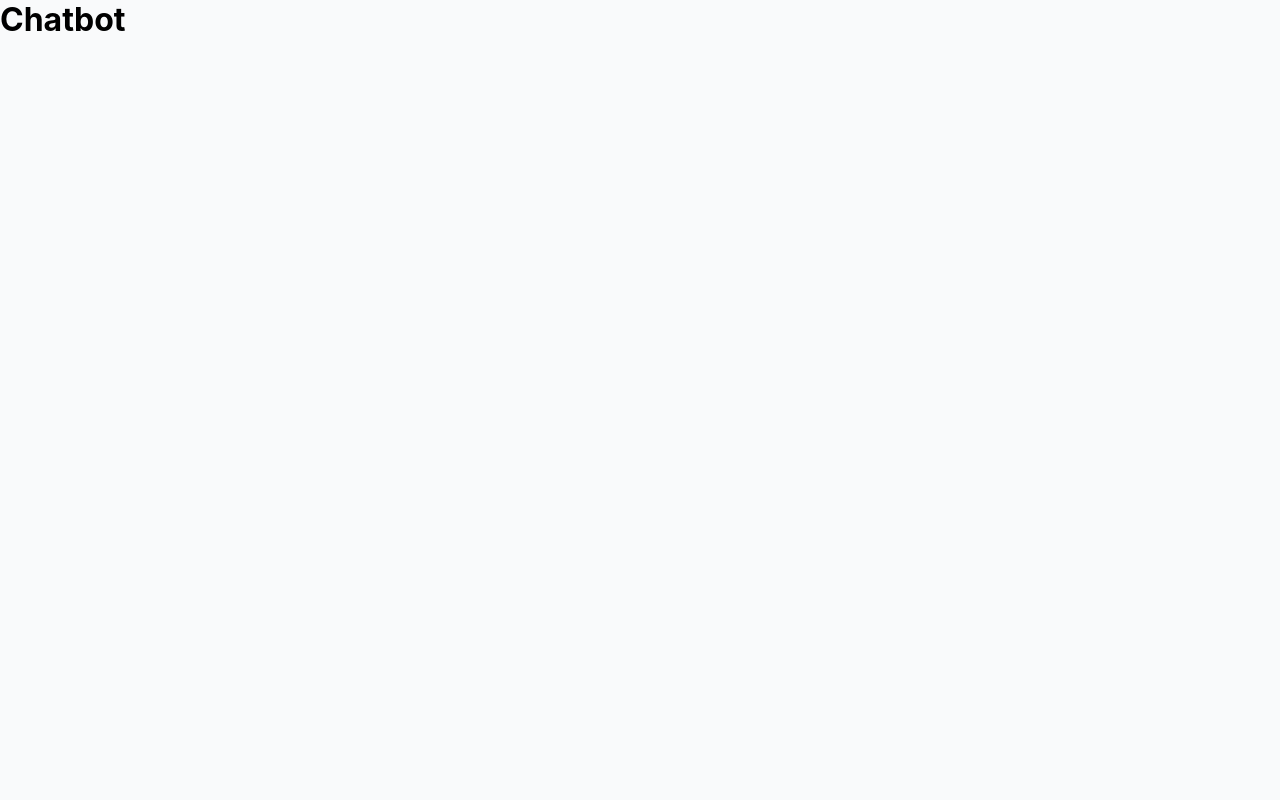
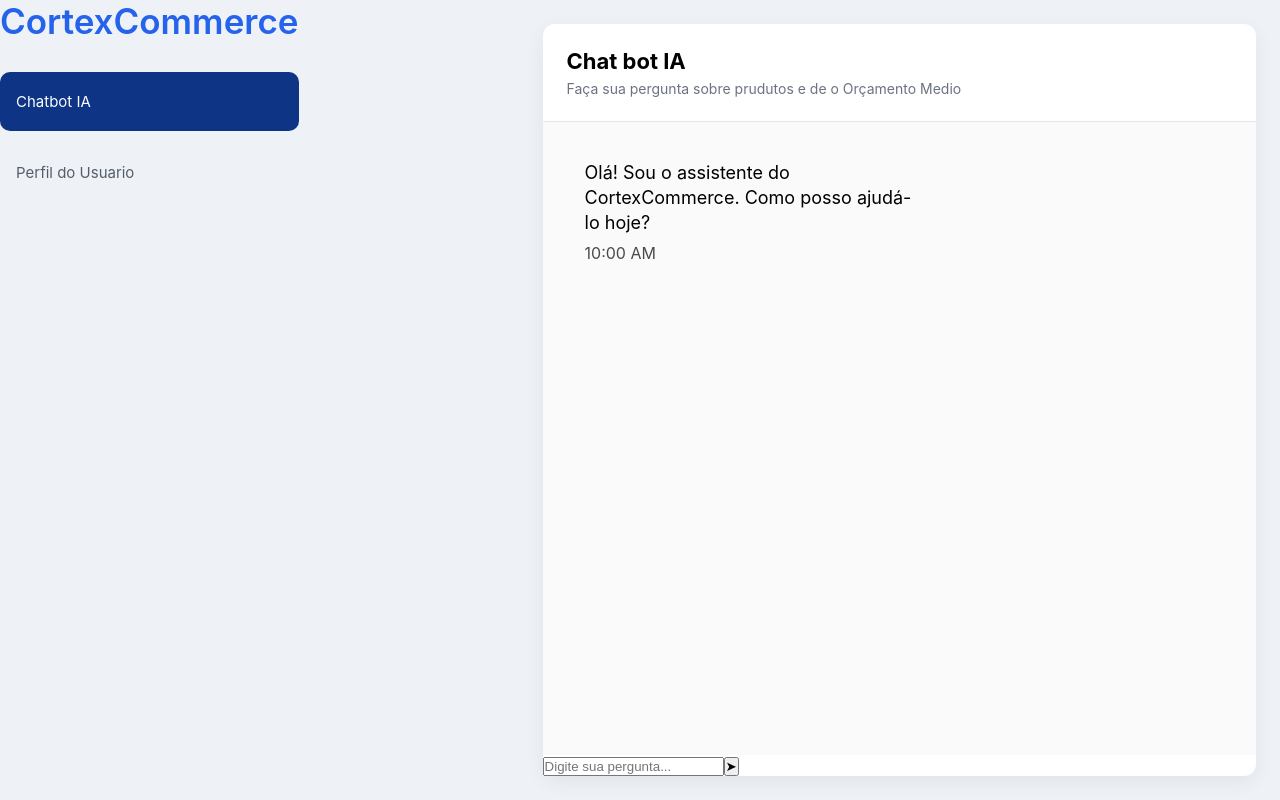
Before and after one commit to RodrigoPCamilo/CortexCommerce-FrontEnd, a React (Vite) app: page /chatbot in a window 1280 px wide. Built offline with nearby package versions, Linux system fonts and the light colour scheme.

Commit message:
paginas do char e menu lateral quase concluidas

```diff
--- /dev/null
+++ b/src/componentes/MensagemChat.css
@@ -0,0 +1,25 @@
+.mensagem {
+    max-width: 55%;
+    padding: 14px 18px;
+    border-radius: 14px;
+    font-size: 18px;
+    line-height: 1.4;
+  }
+
+  .mensagem.bot {
+    background: #f1f5f9;
+    align-self: flex-start;
+  }
+
+  .mensagem.usuario {
+    background: #2563eb;
+    color: white;
+    align-self: flex-end;
+  }
+
+  .hora {
+    display: block;
+    font-size: 16px;
+    margin-top: 6px;
+    opacity: 0.7;
+  }
--- a/src/componentes/MensagemChat.jsx
+++ b/src/componentes/MensagemChat.jsx
@@ -0,0 +1,12 @@
+import "./MensagemChat.css";
+
+function MensagemChat({ tipo, texto, hora }) {
+  return (
+    <div className={`mensagem ${tipo}`}>
+      <span>{texto}</span>
+      <span className="hora">{hora}</span>
+    </div>
+  );
+}
+
+export default MensagemChat;
--- a/src/componentes/MenuLateral.css
+++ b/src/componentes/MenuLateral.css
@@ -0,0 +1,44 @@
+.menu-lateral {
+    width: 220px;
+    height: 100vh;
+    background: #648aaf;
+    border-right: 1px solid #e5e7eb;
+    padding: 24px 16px;
+    position: fixed;
+    left: 0;
+    top: 0;
+  }
+
+  .logo {
+    font-size: 35px;
+    font-weight: 600;
+    color: #2563eb;
+    margin-bottom: 30px;
+  }
+
+  nav {
+    display: flex;
+    flex-direction: column;
+    gap: 12px;
+  }
+
+  .item {
+    display: flex;
+    align-items: center;
+    gap: 10px;
+    padding: 20px 16px;
+    border-radius: 10px;
+    text-decoration: none;
+    color: #555d69;
+    font-size: 15px;
+    transition: background 0.2s;
+  }
+
+  .item:hover {
+    background: #9aa7c2;
+  }
+
+  .item.ativo {
+    background: #0e3486;
+    color: rgb(253, 253, 253);
+  }
--- a/src/componentes/MenuLateral.jsx
+++ b/src/componentes/MenuLateral.jsx
@@ -0,0 +1,27 @@
+import { NavLink } from "react-router-dom";
+import "./MenuLateral.css";
+
+function MeenuLateral() {
+    return(
+        <aside className="Menu-lateral">
+            <h1 className="logo">CortexCommerce</h1>
+
+            <nav>
+                <NavLink
+                    to="/chatbot"
+                    className={({ isActive }) => (isActive ? "item ativo" : "item")}
+                >Chatbot IA
+                </NavLink>
+
+                <NavLink
+                    to="/perfil"
+                    className={({ isActive }) => (isActive ? "item ativo" : "item")}
+                >
+                    Perfil do Usuario
+                </NavLink>
+            </nav>
+        </aside>
+    );
+
+}
+export default MeenuLateral;
--- a/src/paginas/Chatbot.css
+++ b/src/paginas/Chatbot.css
@@ -0,0 +1,73 @@
+.pagina-chat {
+    display: flex;
+    background: #eef2f7;
+    min-height: 100vh;
+  }
+
+  .conteudo-chat {
+    margin-left: 220px;
+    padding: 24px;
+    width: calc(100% - 220px);
+  }
+
+
+  .chat-cartao {
+    background: #ffffff;
+    border-radius: 12px;
+    height: calc(100vh - 48px);
+    display: flex;
+    flex-direction: column;
+    box-shadow: 0 6px 20px rgba(0, 0, 0, 0.06);
+  }
+
+  .chat-cabecalho {
+    padding: 24px;
+    border-bottom: 1px solid #e5e7eb;
+  }
+
+  .chat-cabecalho h2 {
+    margin: 0;
+    font-size: 22px;
+  }
+
+  .chat-cabecalho p {
+    margin-top: 6px;
+    color: #6b7280;
+    font-size: 14px;
+  }
+
+  .chat-mensagens {
+    flex: 1;
+    padding: 24px;
+    display: flex;
+    flex-direction: column;
+    gap: 14px;
+    overflow-y: auto;
+    background: #fafafa;
+  }
+
+  .chat-input {
+    display: flex;
+    gap: 12px;
+    padding: 20px;
+    border-top: 1px solid #e5e7eb;
+  }
+
+  .chat-input input {
+    flex: 1;
+    padding: 14px;
+    border-radius: 10px;
+    border: 1px solid #d1d5db;
+    font-size: 14px;
+  }
+
+  .chat-input button {
+    background: #2563eb;
+    color: white;
+    border: none;
+    width: 44px;
+    height: 44px;
+    border-radius: 10px;
+    font-size: 18px;
+    cursor: pointer;
+  }
--- a/src/paginas/Chatbot.jsx
+++ b/src/paginas/Chatbot.jsx
@@ -1,7 +1,37 @@
+import MenuLateral from "../componentes/MenuLateral";
+import MensagemChat from "../componentes/MensagemChat";
+import "./Chatbot.css";
 function Chatbot() {
+      const mensagem = [
+        {
+          tipo: "Bot",
+          texto :"Olá! Sou o assistente do CortexCommerce. Como posso ajudá-lo hoje?",
+          hora: "10:00 AM",
+        },
+      ];
+
     return (
-      <div>
-        <h1>Chatbot</h1>
+      <div className="pagina-chat">
+        <MenuLateral />
+        <div className="conteudo-chat">
+        <div className="chat-cartao">
+          <div className="chat-cabecalho">
+            <h2> Chat bot IA</h2>
+            <h3></h3>
+            <p>Faça sua pergunta sobre prudutos e de o Orçamento Medio</p>
+            </div>
+
+            <div className="chat-mensagens">
+              {mensagem.map((msg,index) =>(
+                <MensagemChat key = {index}{...msg}/>
+              ))}
+              </div>
+              <div className="chat-imput">
+                <input type="text" placeholder="Digite sua pergunta..."/>
+                <button>➤</button>
+              </div>
+          </div>
+        </div>
       </div>
     );
   }
```
Also changed, not shown: src/componentes/MenssagemChat.css (deleted).
